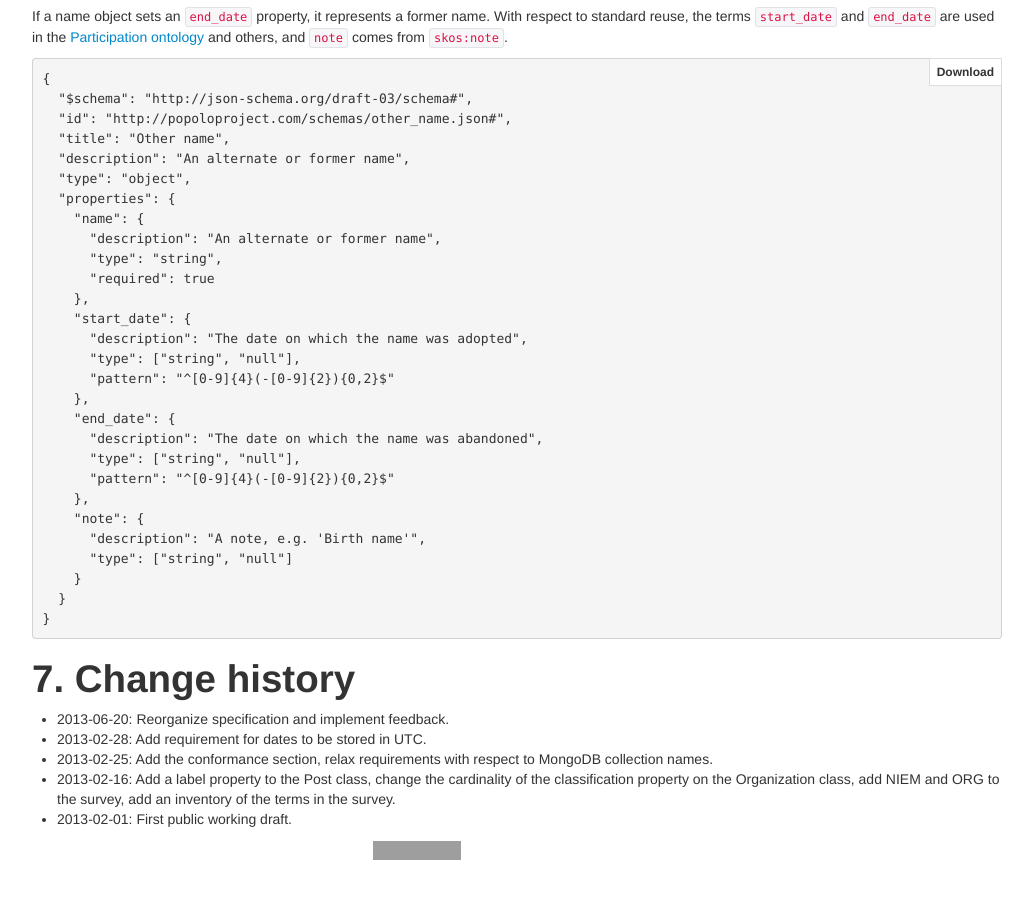
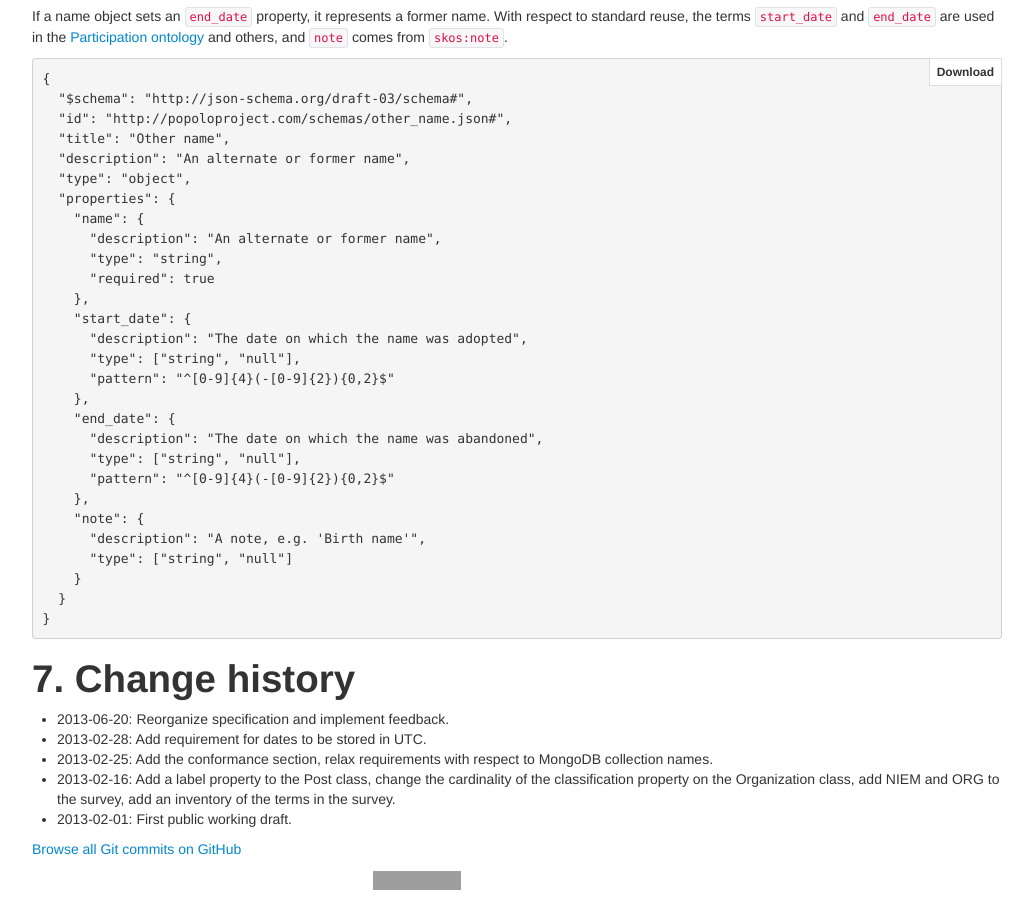
Before and after one commit to popolo-project/popolo-spec, a Jekyll site: the page built from specs/index.md, in a window 1280 px wide and 900 px high, scrolled down 4319 px. Shown: the whole window, without its empty margins (223-1256 px from the left). Built offline with Jekyll 4.4.1, drawn with Linux system fonts in a browser that asks for light colours; nearby versions of some CDN libraries; Markdown is read by kramdown in place of the engine named in the settings; before the commit the page ends 5189 px from its top, so only the background shows below that; grey boxes are pictures that could not be loaded.

Commit message:
add link to commits for change history

```diff
--- a/specs/index.md
+++ b/specs/index.md
@@ -225,3 +225,5 @@ If a name object sets an `end_date` property, it represents a former name. With
 * 2013-02-25: Add the conformance section, relax requirements with respect to MongoDB collection names.
 * 2013-02-16: Add a label property to the Post class, change the cardinality of the classification property on the Organization class, add NIEM and ORG to the survey, add an inventory of the terms in the survey.
 * 2013-02-01: First public working draft.
+
+[Browse all Git commits on GitHub](https://github.com/opennorth/popolo-spec/commits/gh-pages)
```
